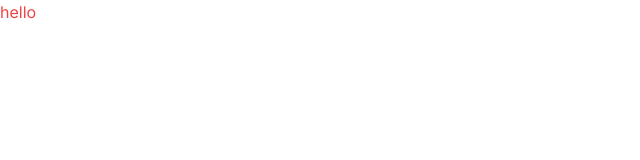
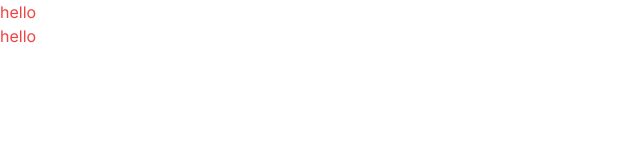
Before and after one commit to Ahmedhussin1/YZ-Engine, a Next.js app: page / in a window 1280 px wide. Shown: the top 160 px of the page, without its empty margins (0-640 px from the left). Built offline with nearby package versions, Linux system fonts and the light colour scheme.

Commit message:
YZ created

```diff
--- a/src/app/page.js
+++ b/src/app/page.js
@@ -4,6 +4,7 @@ export default function Home() {
   return (
    <div>
     <h1 className="text-red-500">hello</h1>
+    <h1 className="text-red-500">hello</h1>
    </div>
   );
 }
```
